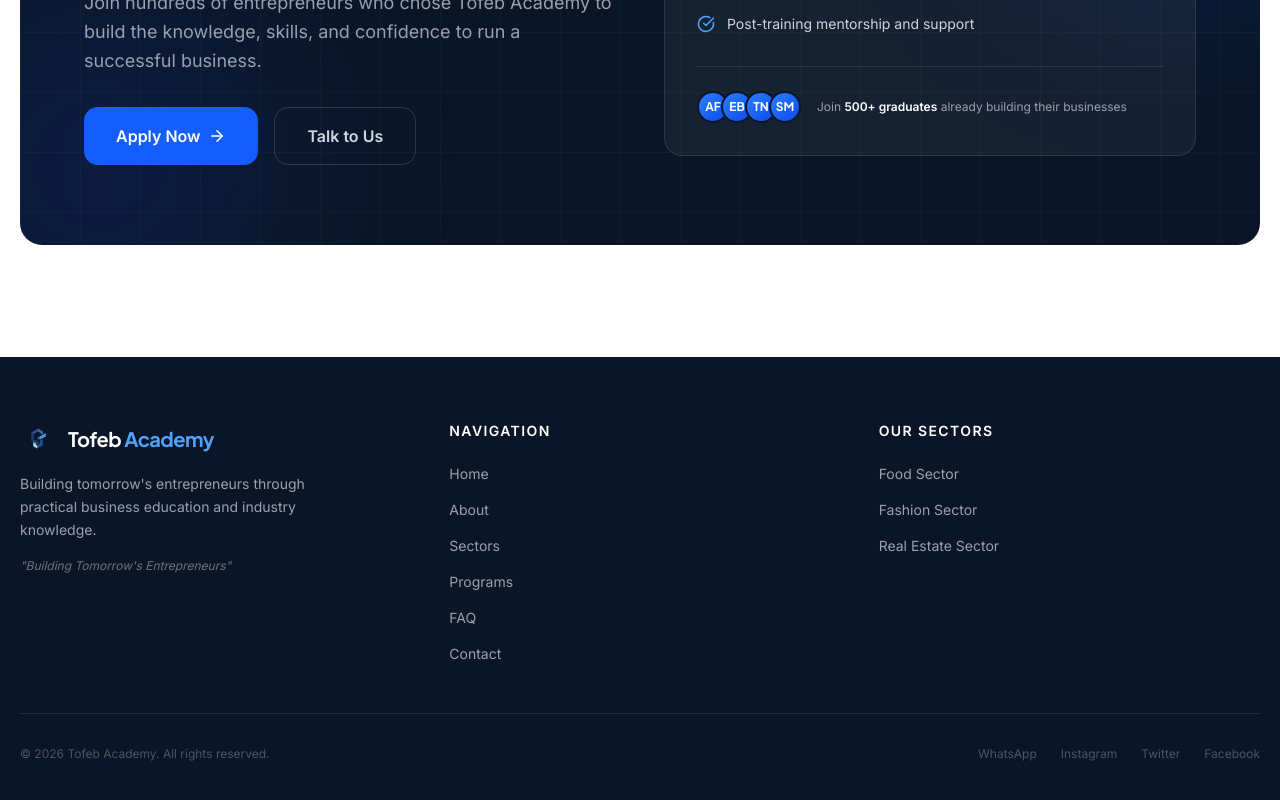
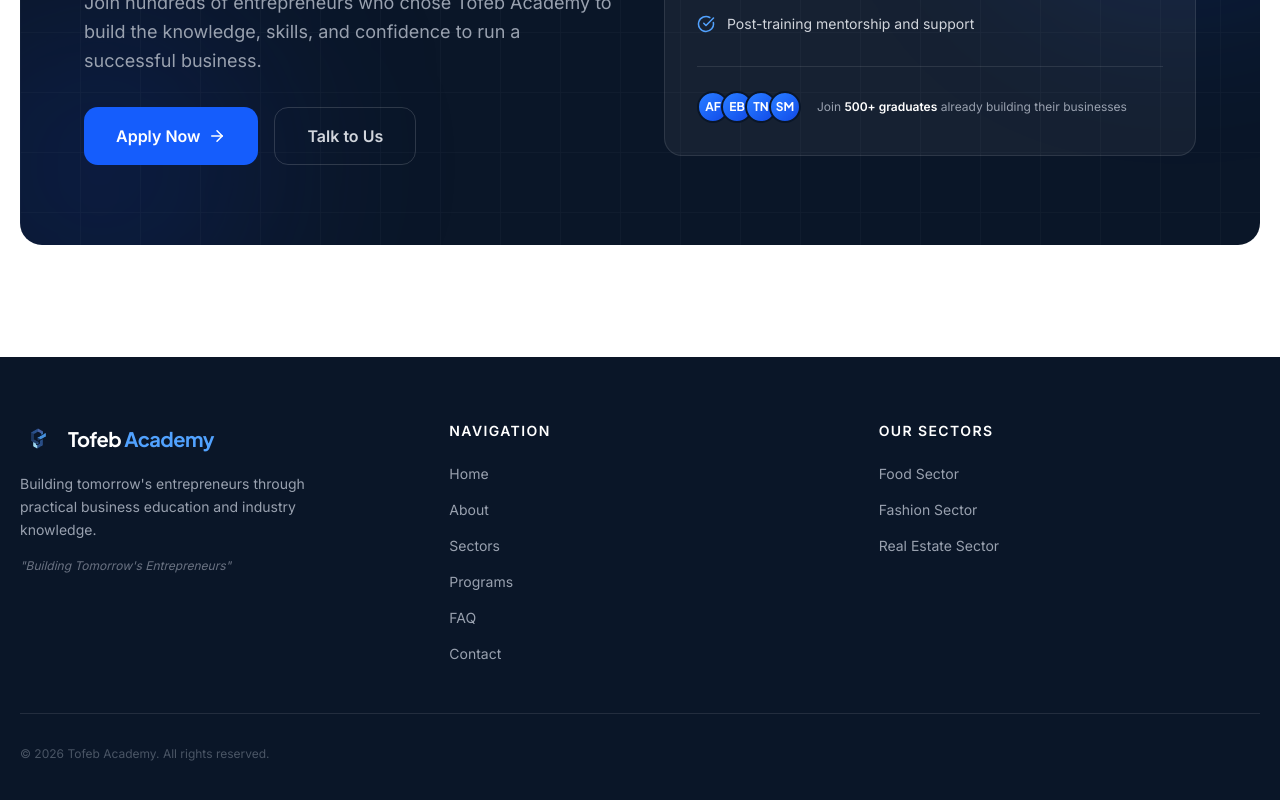
Before and after one commit to Oasisben/Tofeb-Academy, a Next.js app: page / in a window 1280 px wide. Shown: the part 6003-6803 px from the top of the page. Built offline with nearby package versions, Linux system fonts and the light colour scheme.

Commit message:
updated placeholders

```diff
--- a/src/components/ui/layout/Footer.tsx
+++ b/src/components/ui/layout/Footer.tsx
@@ -78,10 +78,10 @@ export default function Footer() {
                 <div className="pt-8 flex flex-col md:flex-row items-center justify-between gap-4 text-xs text-gray-600">
                     <p>© {new Date().getFullYear()} Tofeb Academy. All rights reserved.</p>
                     <div className="flex items-center gap-6">
-                        <a href="https://wa.me/2348033710031" target="_blank" rel="noopener noreferrer" className="hover:text-white transition-colors">WhatsApp</a>
+                       {/* <a href="https://wa.me/2348033710031" target="_blank" rel="noopener noreferrer" className="hover:text-white transition-colors">WhatsApp</a>
                         <a href="#" className="hover:text-white transition-colors">Instagram</a>
                         <a href="#" className="hover:text-white transition-colors">Twitter</a>
-                        <a href="#" className="hover:text-white transition-colors">Facebook</a>
+                        <a href="#" className="hover:text-white transition-colors">Facebook</a> */}
                     </div>
                 </div>
             </div>
```
